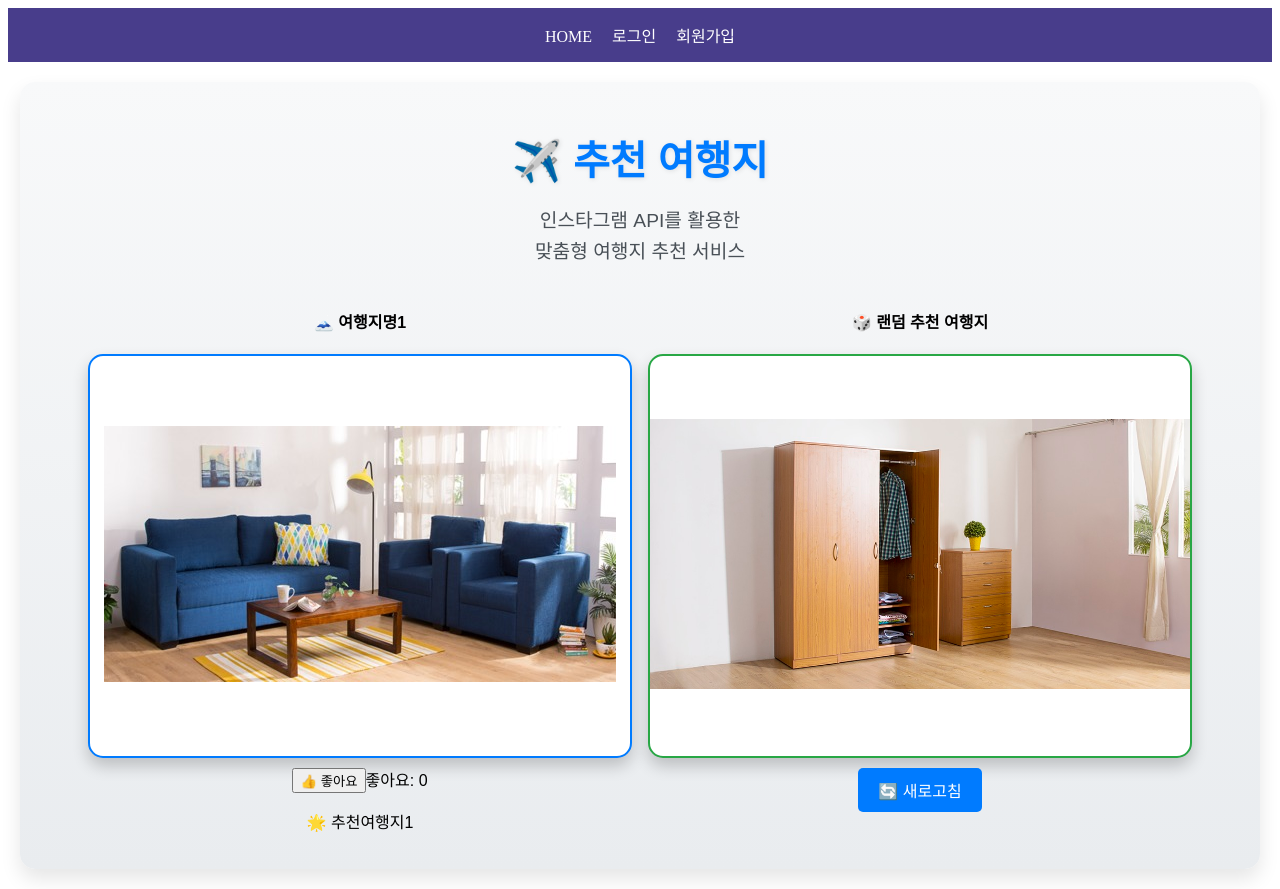
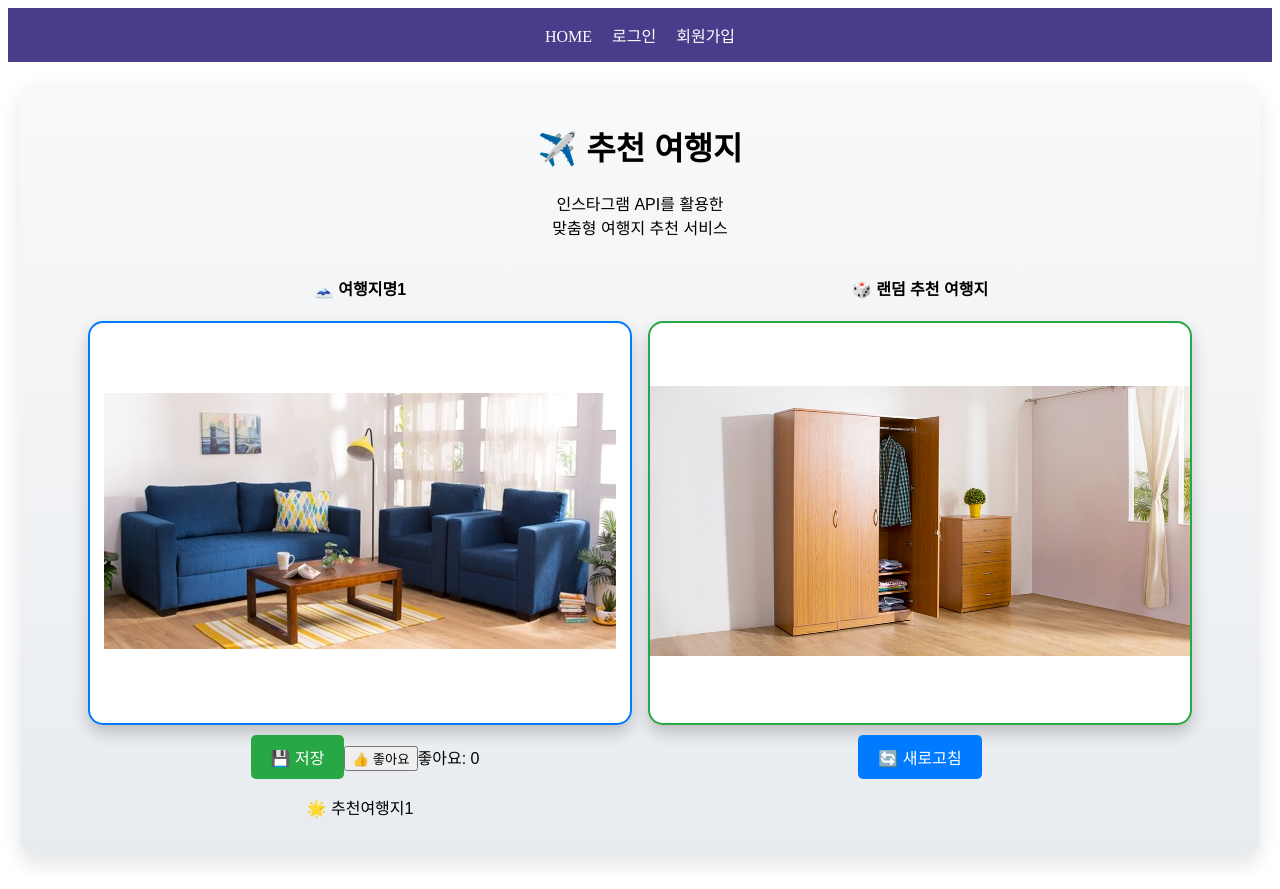
Before and after one commit to dhgustjr/vuefront, a Vue app: page / in a window 1280 px wide. Built offline with nearby package versions, Linux system fonts and the light colour scheme.

Commit message:
Update Home.vue

```diff
--- a/src/views/Home.vue
+++ b/src/views/Home.vue
@@ -27,6 +27,7 @@
           </div>
         </div>
         <div class="action-container">
+          <button @click="saveDestination" class="save-button">💾 저장</button>
           <button @click.stop.prevent="report[currentIndex]++" class="recommend-button">👍 좋아요</button>
           <span class="recommend-count">좋아요: {{ report[currentIndex] }}</span>
         </div>
@@ -123,6 +124,9 @@ export default {
         this.randomImage = this.images[randomIndex];
       }
     },
+    saveDestination() {
+      alert(`${this.products[this.currentIndex]}이(가) 저장되었습니다!`);
+    },
   },
 };
 </script>
@@ -142,22 +146,6 @@ export default {
   background: linear-gradient(to bottom, #f8f9fa, #e9ecef);
   border-radius: 15px;
   box-shadow: 0 10px 20px rgba(0, 0, 0, 0.1);
-}
-
-/* 헤더 스타일 */
-.home-header h1 {
-  font-size: 2.5rem;
-  font-weight: bold;
-  color: #007bff;
-  margin-bottom: 10px;
-  text-shadow: 1px 1px 5px rgba(0, 0, 0, 0.1);
-}
-
-.home-header p {
-  font-size: 1.2rem;
-  color: #495057;
-  margin-bottom: 20px;
-  line-height: 1.6;
 }
 
 /* 수평 배치를 위한 그리드 */
@@ -202,6 +190,22 @@ export default {
   margin-top: 10px;
 }
 
+.save-button {
+  margin-top: 10px;
+  background-color: #28a745;
+  color: white;
+  border: none;
+  border-radius: 5px;
+  padding: 10px 20px;
+  cursor: pointer;
+  font-size: 1rem;
+  margin-left: 10px;
+}
+
+.save-button:hover {
+  background-color: #218838;
+}
+
 /* 랜덤 추천 섹션 */
 .random-item-wrapper {
   display: flex;
```
